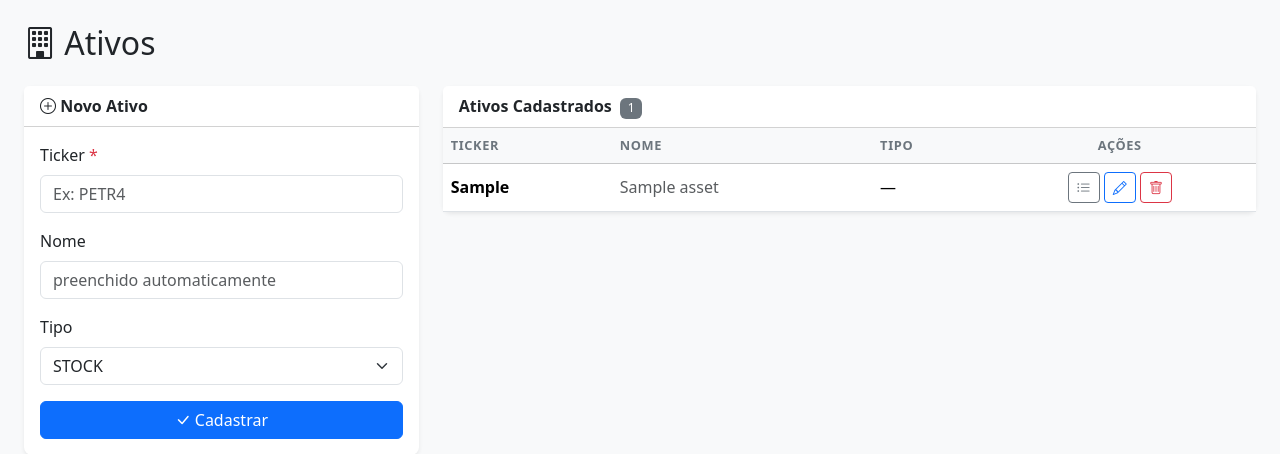
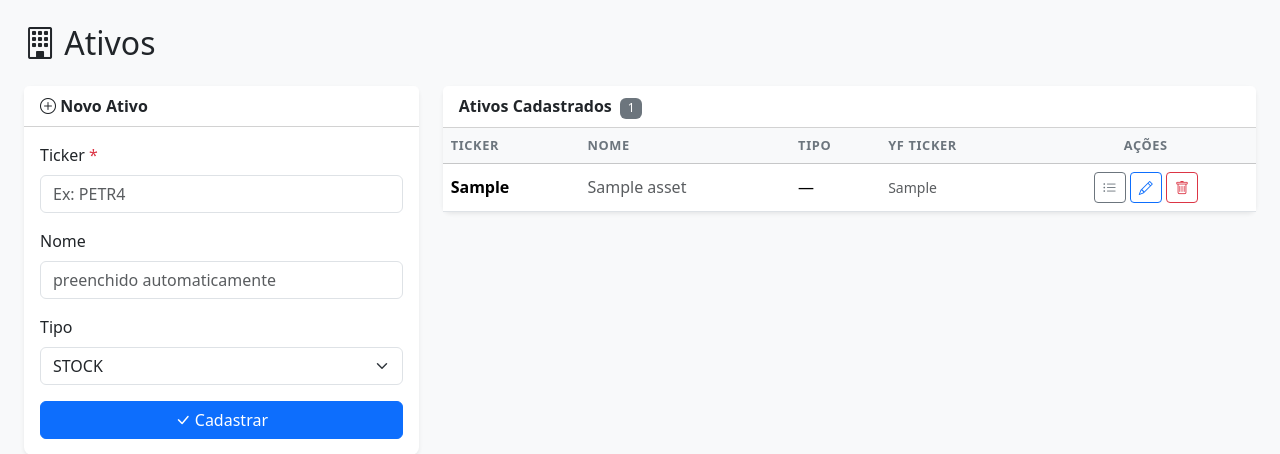
Before and after one commit to rodrigopalhares/big-cat-stock-tamer, a FastAPI app: page /assets/ in a window 1280 px wide. Shown: the part 56-510 px from the top of the page. Run offline with FastAPI, Linux system fonts and the light colour scheme; tables that the repository leaves empty hold one stand-in row (values such as "Sample post").

Commit message:
feat: expose yf_ticker in asset CRUD and pre-fill ticker on transactions filter
- Add yf_ticker to AssetBase schema (AssetCreate/AssetOut inherit it)
- Accept and persist yf_ticker in edit_asset form handler
- Show YF Ticker column in assets table and field in edit modal
- Pre-fill ticker input on /transactions/ when asset_id or ticker filter is active

Co-Authored-By: Claude Sonnet 4.6 <noreply@anthropic.com>

```diff
--- a/app/routers/assets.py
+++ b/app/routers/assets.py
@@ -122,6 +122,7 @@ def edit_asset(
     asset_id: int,
     name: str = Form(""),
     type: str = Form("STOCK"),
+    yf_ticker: str = Form(""),
     db: Session = Depends(get_db),
 ):
     asset = db.query(Asset).filter(Asset.id == asset_id).first()
@@ -129,6 +130,7 @@ def edit_asset(
         raise HTTPException(status_code=404, detail="Asset not found")
     asset.name = name or None
     asset.type = type or "STOCK"
+    asset.yf_ticker = yf_ticker or None
     db.commit()
     return RedirectResponse(url="/assets/", status_code=303)
 
--- a/app/schemas.py
+++ b/app/schemas.py
@@ -5,6 +5,7 @@ from pydantic import BaseModel, field_validator
 
 class AssetBase(BaseModel):
     ticker: str
+    yf_ticker: Optional[str] = None
     name: Optional[str] = None
     type: Optional[str] = None
 
--- a/app/templates/assets.html
+++ b/app/templates/assets.html
@@ -72,6 +72,7 @@
                                 <th>Ticker</th>
                                 <th>Nome</th>
                                 <th>Tipo</th>
+                                <th>YF Ticker</th>
                                 <th class="text-center">Ações</th>
                             </tr>
                         </thead>
@@ -91,6 +92,7 @@
                                     </span>
                                     {% else %}—{% endif %}
                                 </td>
+                                <td class="text-muted small">{{ asset.yf_ticker or "—" }}</td>
                                 <td class="text-center">
                                     <a href="/transactions/?asset_id={{ asset.id }}"
                                        class="btn btn-sm btn-outline-secondary" title="Ver transações">
@@ -103,6 +105,7 @@
                                             data-asset-ticker="{{ asset.ticker }}"
                                             data-asset-name="{{ asset.name or '' }}"
                                             data-asset-type="{{ asset.type or 'STOCK' }}"
+                                            data-asset-yf-ticker="{{ asset.yf_ticker or '' }}"
                                             onclick="openEditModal(this)">
                                         <i class="bi bi-pencil"></i>
                                     </button>
@@ -153,6 +156,11 @@
                             {% endfor %}
                         </select>
                     </div>
+                    <div class="mb-3">
+                        <label class="form-label">YF Ticker <span class="text-muted small">(Yahoo Finance)</span></label>
+                        <input type="text" id="editYfTicker" name="yf_ticker" class="form-control"
+                               placeholder="Ex: PETR4.SA">
+                    </div>
                 </div>
                 <div class="modal-footer">
                     <button type="button" class="btn btn-secondary" data-bs-dismiss="modal">Cancelar</button>
@@ -169,13 +177,15 @@
 {% block scripts %}
 <script>
 function openEditModal(btn) {
-    const id     = btn.dataset.assetId;
-    const ticker = btn.dataset.assetTicker;
-    const name   = btn.dataset.assetName;
-    const type   = btn.dataset.assetType || 'STOCK';
+    const id       = btn.dataset.assetId;
+    const ticker   = btn.dataset.assetTicker;
+    const name     = btn.dataset.assetName;
+    const type     = btn.dataset.assetType || 'STOCK';
+    const yfTicker = btn.dataset.assetYfTicker || '';
     document.getElementById('editModalTicker').textContent = ticker;
     document.getElementById('editAssetForm').action = '/assets/' + id + '/edit';
     document.getElementById('editName').value = name;
+    document.getElementById('editYfTicker').value = yfTicker;
     const sel = document.getElementById('editType');
     for (let opt of sel.options) {
         opt.selected = opt.value === type;
--- a/app/templates/transactions.html
+++ b/app/templates/transactions.html
@@ -26,6 +26,7 @@
                             placeholder="Ex: PETR4, MXRF11, BOVA11"
                             autocomplete="off"
                             required
+                            value="{{ selected_ticker or '' }}"
                             oninput="this.value = this.value.toUpperCase()"
                             hx-get="/transactions/ticker-info"
                             hx-trigger="change, keyup changed delay:600ms"
```
Also changed, not shown: app/routers/transactions.py (+8 -1 lines).
